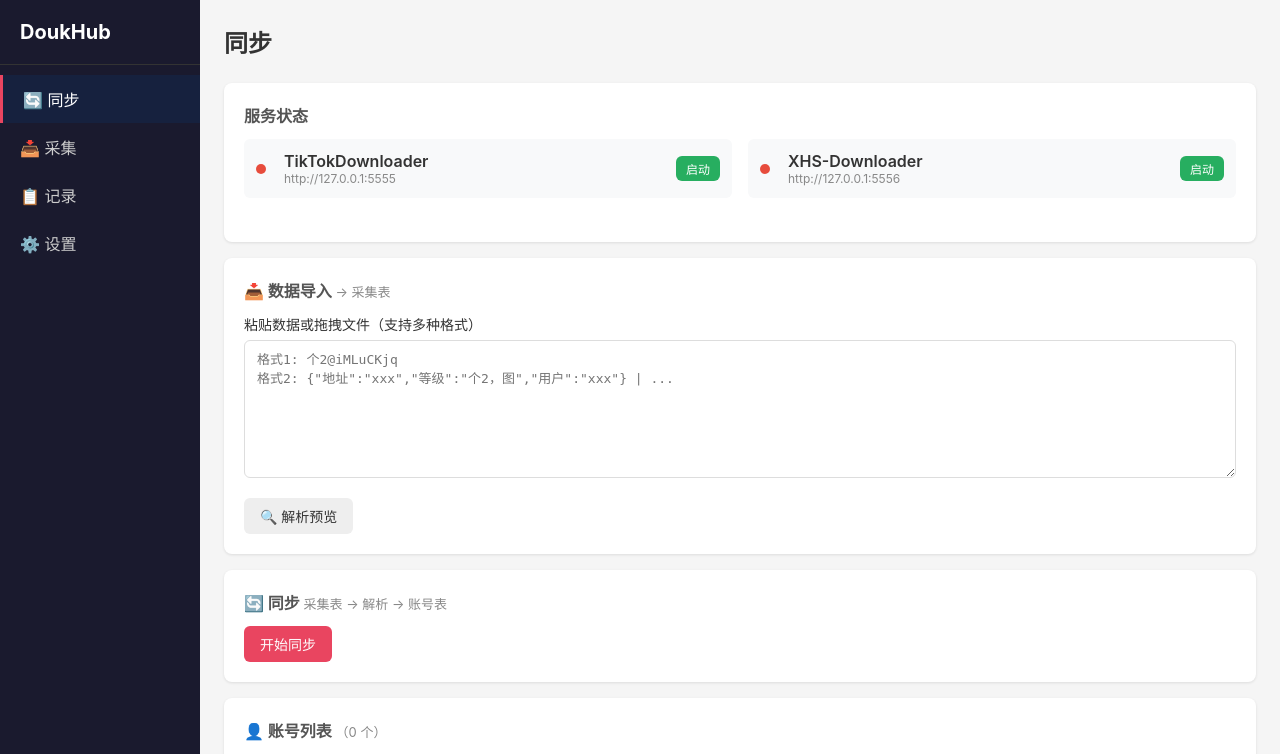
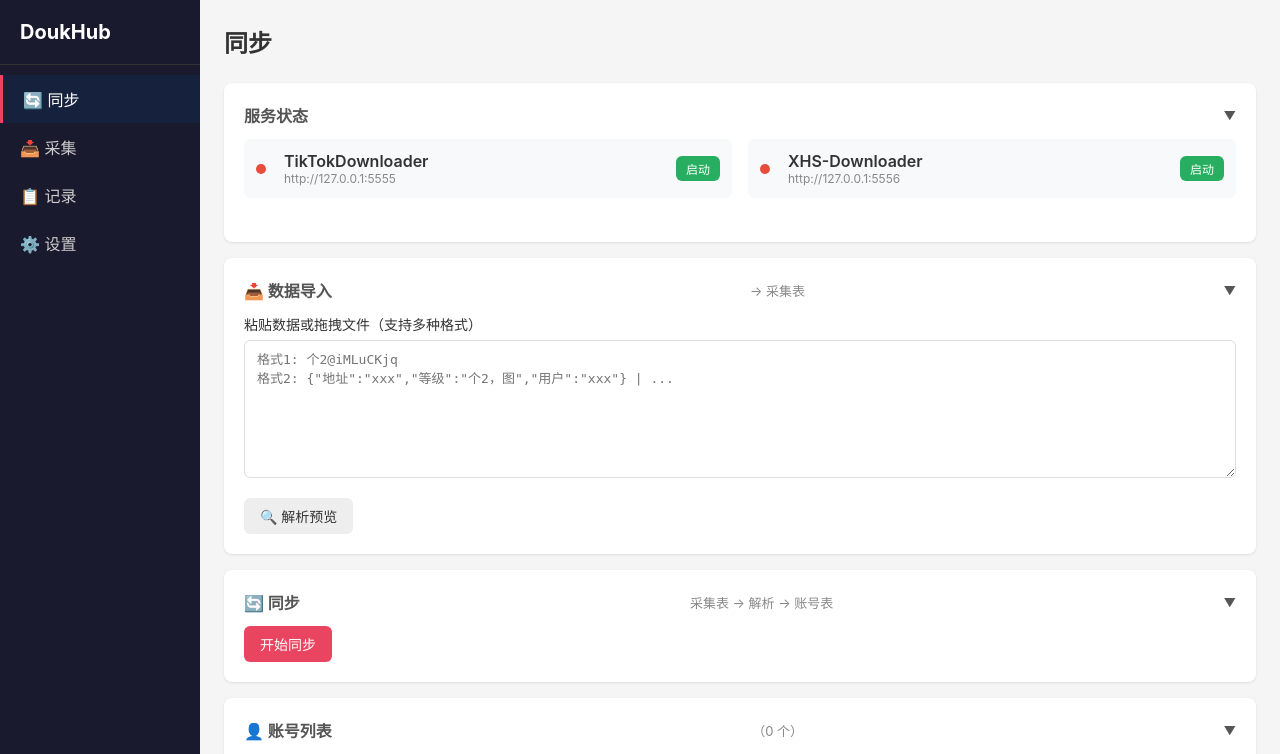
Before and after one commit to pili8/DoukHub, a FastAPI app: page / in a window 1280 px wide. Shown: the top 754 px of the page. Run offline with FastAPI, Linux system fonts and the light colour scheme; data that the repository does not hold is empty.

Commit message:
feat: 卡片可折叠功能
- 服务状态、数据导入、同步、账号列表四个卡片都支持折叠
- 点击标题切换折叠状态
- 折叠时显示 ▶ 图标，展开时显示 ▼ 图标
- 平滑过渡动画

```diff
--- a/app/templates/sync.html
+++ b/app/templates/sync.html
@@ -52,6 +52,19 @@
 .log-box .log-ok { color: #4caf50; }
 .log-box .log-err { color: #f44336; }
 .log-box .log-info { color: #64b5f6; }
+.collapse-icon {
+    font-size: 12px;
+    transition: transform 0.2s;
+}
+.card-content {
+    transition: max-height 0.3s ease-out, opacity 0.2s ease-out;
+    max-height: 2000px;
+    overflow: hidden;
+}
+.card-content.collapsed {
+    max-height: 0;
+    opacity: 0;
+}
 </style>
 
 <div class="page-header">
@@ -60,7 +73,11 @@
 
 <!-- 1. 服务状态 -->
 <div class="card">
-    <h3>服务状态</h3>
+    <h3 style="display:flex;justify-content:space-between;align-items:center;cursor:pointer;" onclick="toggleCard(this)">
+        服务状态
+        <span class="collapse-icon">▼</span>
+    </h3>
+    <div class="card-content">
     <div class="service-grid">
         {% for svc in services %}
         <div style="display:flex;align-items:center;gap:12px;padding:12px;background:#f8f9fa;border-radius:6px;">
@@ -77,11 +94,16 @@
         </div>
         {% endfor %}
     </div>
+    </div>
 </div>
 
 <!-- 2. 数据导入 -->
 <div class="card">
-    <h3>📥 数据导入 <span style="font-size:13px;color:#888;font-weight:normal;">→ 采集表</span></h3>
+    <h3 style="display:flex;justify-content:space-between;align-items:center;cursor:pointer;" onclick="toggleCard(this)">
+        📥 数据导入 <span style="font-size:13px;color:#888;font-weight:normal;">→ 采集表</span>
+        <span class="collapse-icon">▼</span>
+    </h3>
+    <div class="card-content">
     <div class="form-group">
         <label>粘贴数据或拖拽文件（支持多种格式）</label>
         <textarea id="import-text" rows="8" placeholder="格式1: 个2@iMLuCKjq&#10;格式2: {&quot;地址&quot;:&quot;xxx&quot;,&quot;等级&quot;:&quot;个2，图&quot;,&quot;用户&quot;:&quot;xxx&quot;} | ..." style="font-family:monospace;font-size:13px;" ondrop="handleDrop(event)" ondragover="event.preventDefault()" ondragenter="this.style.borderColor='#e94560'" ondragleave="this.style.borderColor=''"></textarea>
@@ -122,11 +144,16 @@
             <tbody id="preview-body"></tbody>
         </table>
     </div>
+    </div>
 </div>
 
 <!-- 3. 同步 -->
 <div class="card">
-    <h3>🔄 同步 <span style="font-size:13px;color:#888;font-weight:normal;">采集表 → 解析 → 账号表</span></h3>
+    <h3 style="display:flex;justify-content:space-between;align-items:center;cursor:pointer;" onclick="toggleCard(this)">
+        🔄 同步 <span style="font-size:13px;color:#888;font-weight:normal;">采集表 → 解析 → 账号表</span>
+        <span class="collapse-icon">▼</span>
+    </h3>
+    <div class="card-content">
     <button class="btn btn-primary" onclick="startSync()" id="sync-btn">开始同步</button>
     <!-- 同步进度 -->
     <div id="sync-progress" style="display:none;margin-top:16px;">
@@ -157,11 +184,16 @@
         </div>
         <div class="log-box" id="sync-log" style="margin-top:12px;display:none;"></div>
     </div>
+    </div>
 </div>
 
 <!-- 4. 账号列表 -->
 <div class="card">
-    <h3>👤 账号列表 <span style="font-size:13px;color:#888;font-weight:normal;">（{{ accounts|length }} 个）</span></h3>
+    <h3 style="display:flex;justify-content:space-between;align-items:center;cursor:pointer;" onclick="toggleCard(this)">
+        👤 账号列表 <span style="font-size:13px;color:#888;font-weight:normal;">（{{ accounts|length }} 个）</span>
+        <span class="collapse-icon">▼</span>
+    </h3>
+    <div class="card-content">
     <table>
         <thead>
             <tr>
@@ -193,11 +225,20 @@
     {% if not accounts %}
     <div class="empty-state">暂无账号，请先导入数据并同步</div>
     {% endif %}
+    </div>
 </div>
 {% endblock %}
 
 {% block scripts %}
 <script>
+    // 折叠/展开卡片
+    function toggleCard(header) {
+        const content = header.nextElementSibling;
+        const icon = header.querySelector('.collapse-icon');
+        content.classList.toggle('collapsed');
+        icon.textContent = content.classList.contains('collapsed') ? '▶' : '▼';
+    }
+
     // 标签映射（从配置加载）
     let TAG_MAP = {};
 
```
